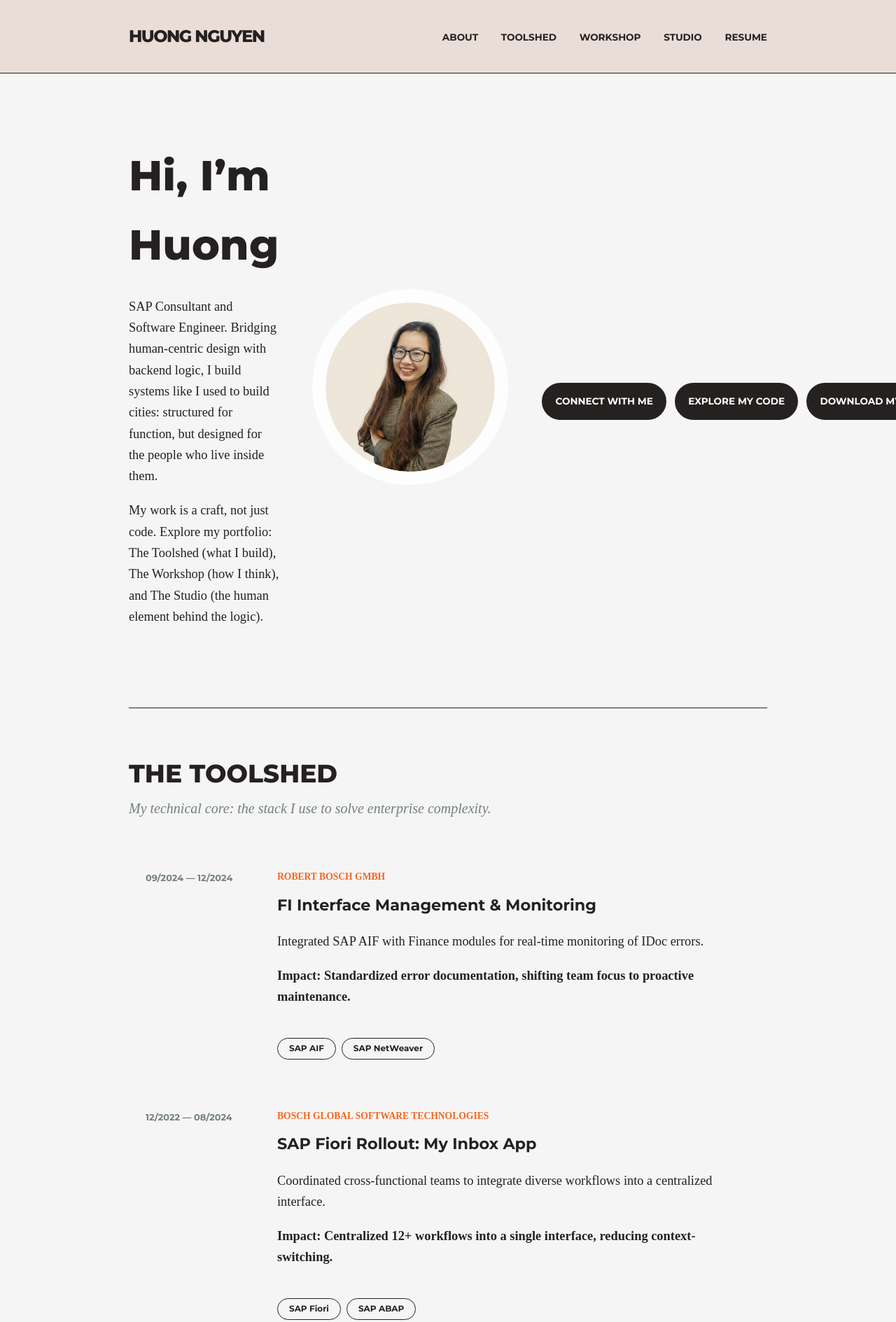
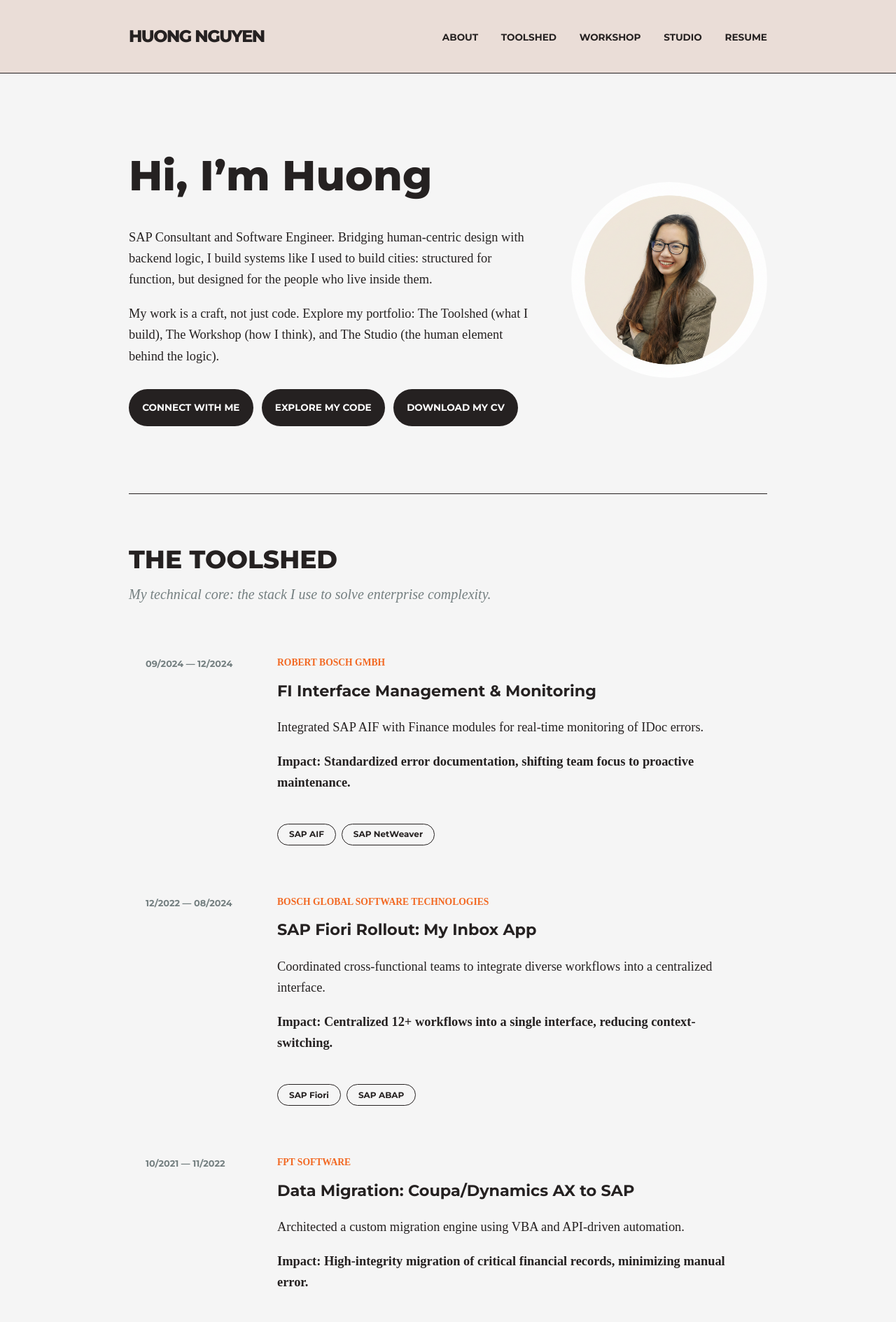
Before and after one commit to huongntn/portfolio-website, a Jekyll site: the page built from index.html, in a window 1280 px wide. Shown: the top 1889 px of the page at 70% size. Built offline with Jekyll 4.4.1, drawn with Linux system fonts in a browser that asks for light colours; some web fonts are replaced.

Commit message:
Update index.html

```diff
--- a/index.html
+++ b/index.html
@@ -8,16 +8,16 @@
     <h1>Hi, I’m Huong</h1>
     <p>SAP Consultant and Software Engineer. Bridging human-centric design with backend logic, I build systems like I used to build cities: structured for function, but designed for the people who live inside them.</p>
     <p>My work is a craft, not just code. Explore my portfolio: The Toolshed (what I build), The Workshop (how I think), and The Studio (the human element behind the logic).</p>
+
+    <div class="hero-buttons">
+      <a href="https://www.linkedin.com/in/nguyen-huong" class="btn-dark" target="_blank">Connect with Me</a>
+      <a href="https://github.com/huongntn" class="btn-dark" target="_blank">Explore My Code</a>
+      <a href="{{ '/assets/files/resume.pdf' | relative_url }}" class="btn-dark" target="_blank" rel="noopener noreferrer">Download My CV</a>
+    </div>
   </div>
 
   <div class="hero-profile">
     <img src="{{ '/assets/photos/profile_photo.png' | relative_url }}" alt="Huong Nguyen" style="width:280px;height:280px;border-radius:50%;object-fit:cover;">
-  </div>
-
-  <div class="hero-buttons">
-    <a href="https://www.linkedin.com/in/nguyen-huong" class="btn-dark" target="_blank">Connect with Me</a>
-    <a href="https://www.github.com/huongntn" class="btn-dark" target="_blank">Explore My Code</a>
-    <a href="{{ '/assets/files/resume.pdf' | relative_url }}" class="btn-dark" target="_blank" rel="noopener noreferrer">Download My CV</a>
   </div>
 </div>
 
```
